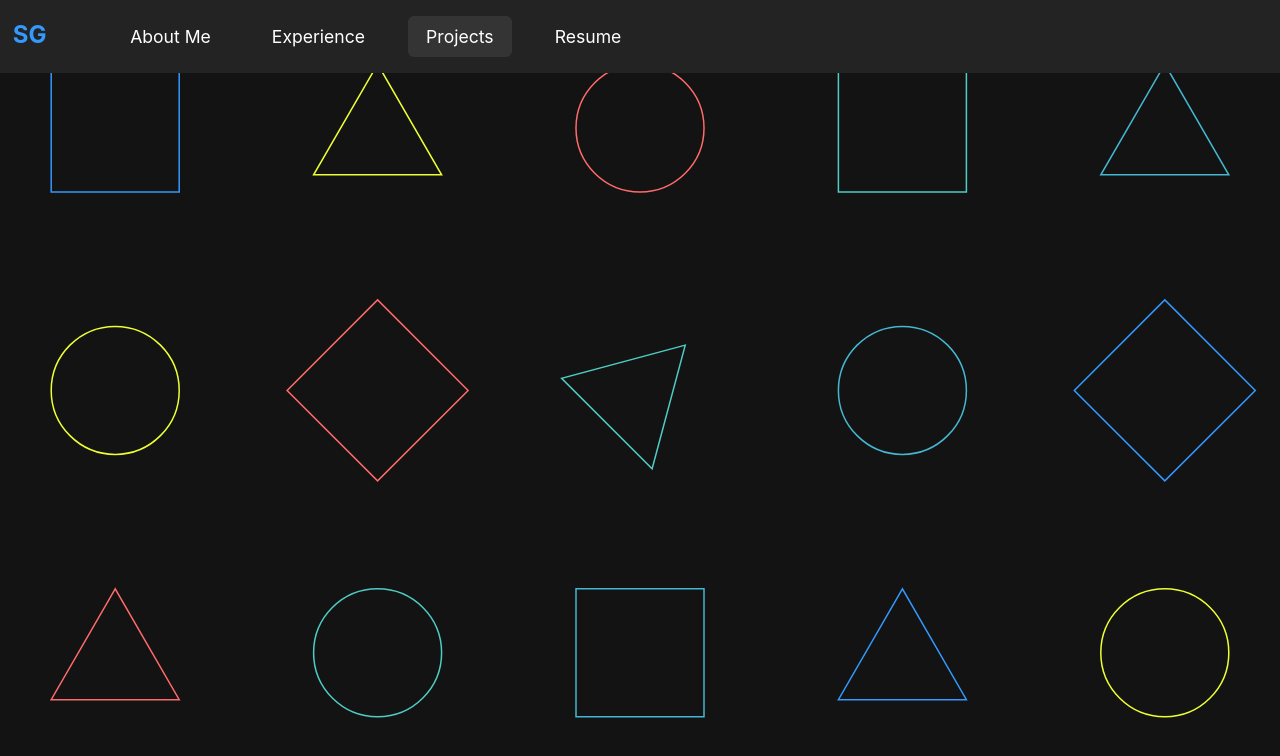
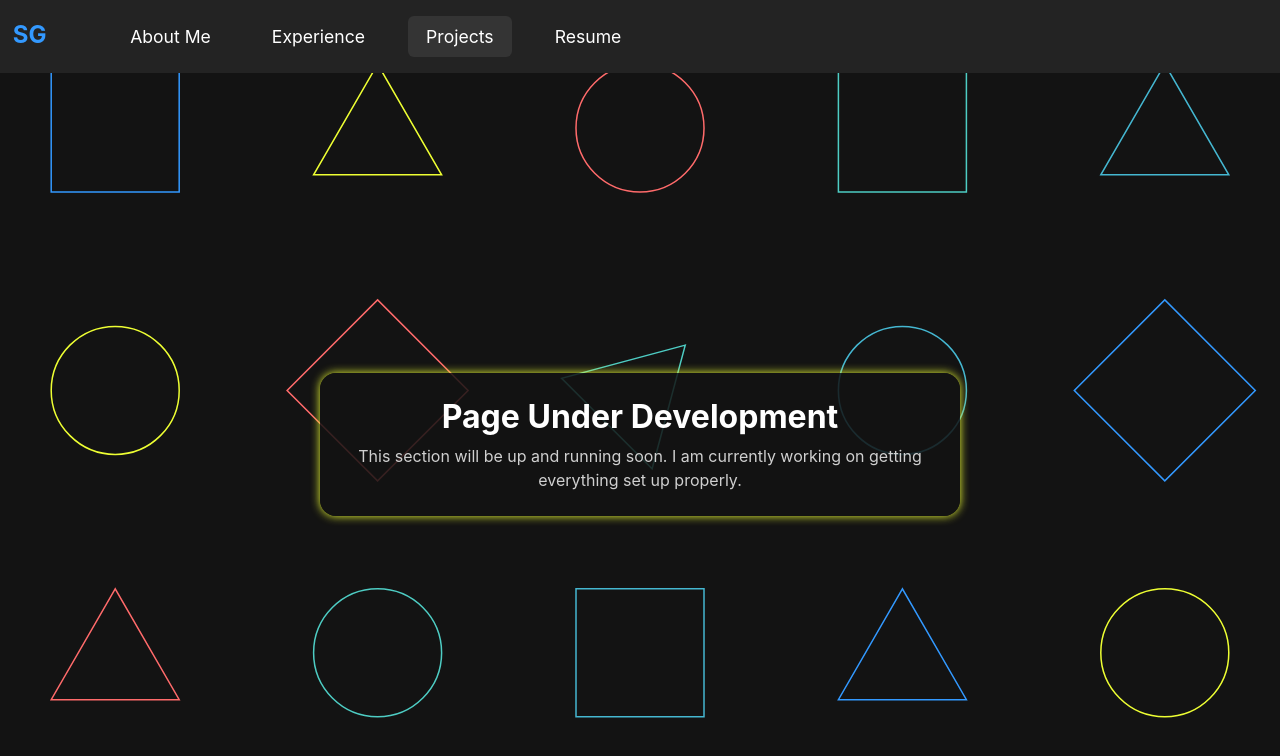
Before and after one commit to Samuelmgp/Portfolio, a React (Create React App) app: page /projects in a window 1280 px wide. Shown: the top 756 px of the page. Built offline with nearby package versions, Linux system fonts and the light colour scheme.

Commit message:
Under construction update

```diff
--- /dev/null
+++ b/src/components/UnderDevelopment.jsx
@@ -0,0 +1,10 @@
+import '../css/UnderDev.css';
+
+export default function UnderDevelopment() {
+    return (
+        <div className="under-dev">
+            <h1>Page Under Development</h1>
+            <p>This section will be up and running soon. I am currently working on getting everything set up properly.</p>
+        </div>
+    )
+}
--- a/src/css/App.css
+++ b/src/css/App.css
@@ -61,7 +61,6 @@
 
 .App-header {
   background-color: transparent;
-  z-index: 1;
   display: flex;
   height: 100%;
   width: 100%;
--- /dev/null
+++ b/src/css/UnderDev.css
@@ -0,0 +1,21 @@
+.under-dev {
+    z-index: 1;
+    background-color: var(--color-background-translucent);
+    box-shadow: 0 0 10px 0 var(--color-secondary);
+    width: var(--card-width-m);
+    border-radius: 1rem;
+    text-align: center;
+    justify-self: center;
+    align-self: center;
+}
+
+.under-dev h1 {
+    color: var(--font-color-heading);
+    margin: 1.5rem 0 0.5rem 0;
+}
+
+.under-dev p {
+    color: var(--font-color-body);
+    margin: 0 1.5rem 1.5rem 1.5rem;
+    line-height: 1.5;
+}
--- a/src/pages/Projects.js
+++ b/src/pages/Projects.js
@@ -1,6 +1,9 @@
+import UnderDevelopment from "../components/UnderDevelopment";
+
 function Projects() {
     return (
         <div className="App-header">
+            <UnderDevelopment />
         </div>
     )
 }
```
